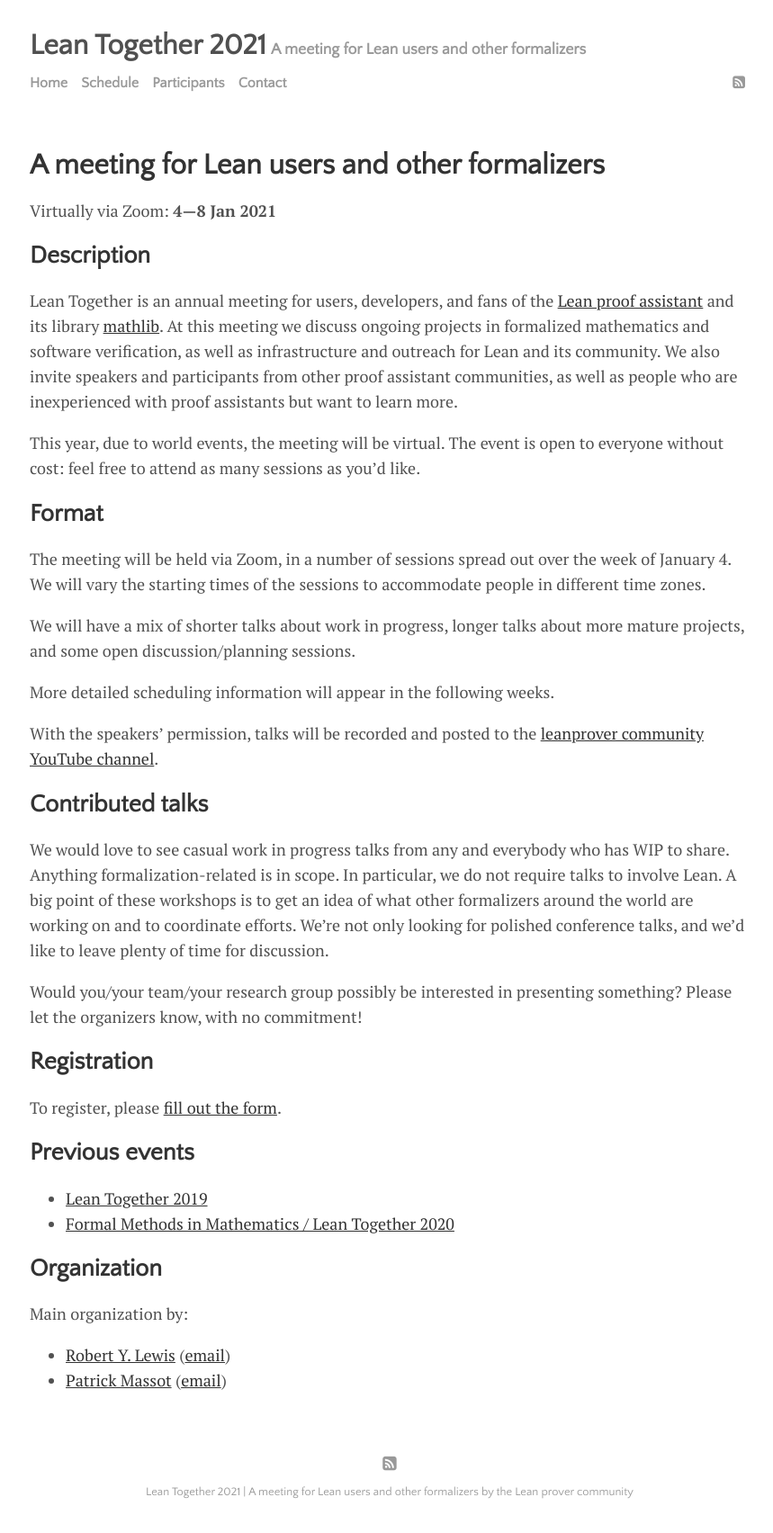
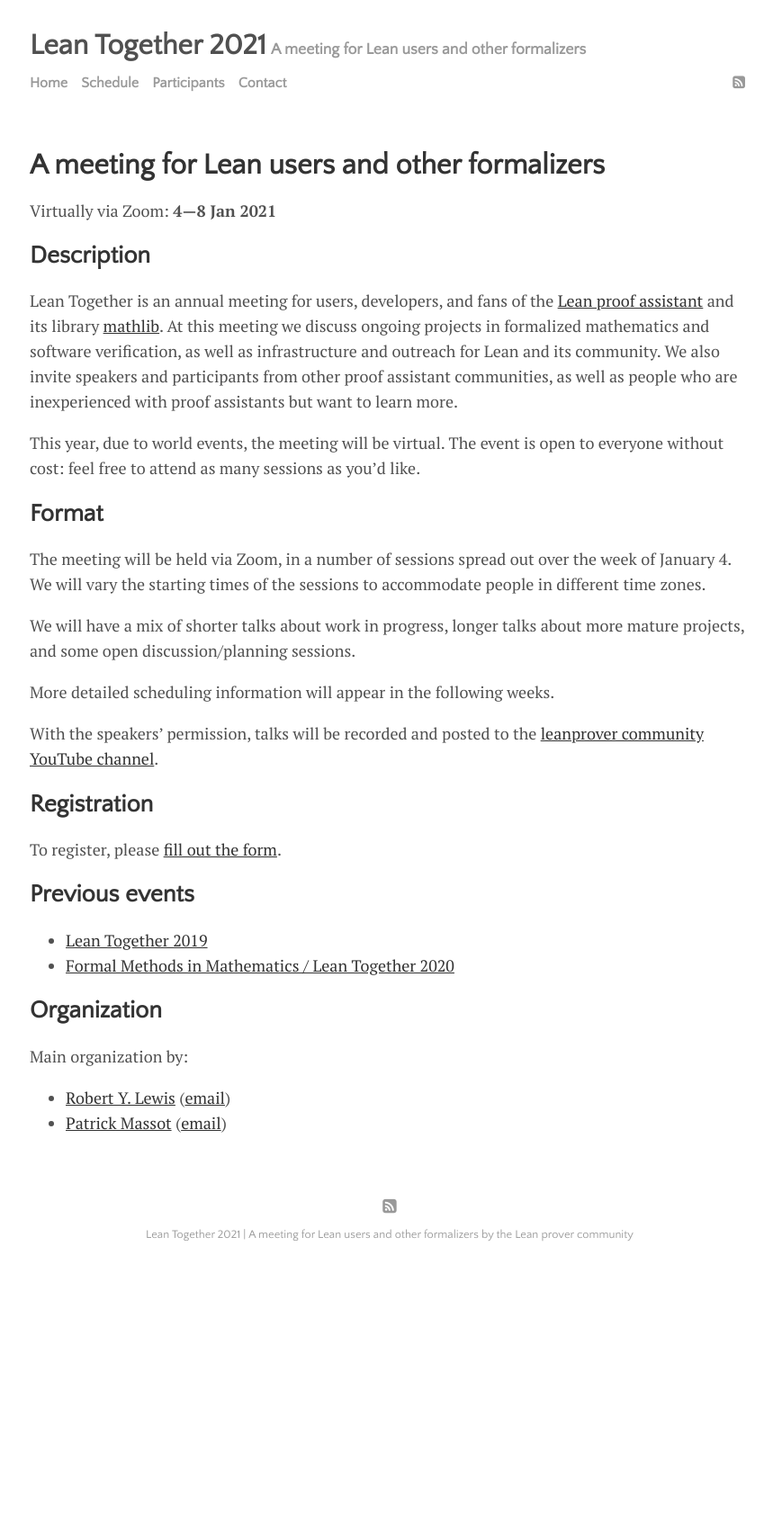
Before and after one commit to leanprover-community/lt2021, a Jekyll site: the page built from index.md, in a window 1280 px wide. Shown: the whole page at 90% size, without its empty margins (207-1066 px from the left). Built offline with Jekyll 4.4.1, drawn with Linux system fonts in a browser that asks for light colours; after the commit the page ends 1418 px from its top, so only the background shows below that.

Commit message:
Remove call for contributions

```diff
--- a/index.md
+++ b/index.md
@@ -35,20 +35,6 @@ More detailed scheduling information will appear in the following weeks.
 With the speakers' permission, talks will be recorded and posted to the
 [leanprover community YouTube channel](https://www.youtube.com/channel/UCWe5B7Ikr0AI9727doEUxPg).
 
-## Contributed talks
-
-We would love to see casual work in progress talks from any and everybody who has WIP to share.
-Anything formalization-related is in scope.
-In particular, we do not require talks to involve Lean.
-A big point of these workshops is
-to get an idea of what other formalizers around the world are working on
-and to coordinate efforts.
-We're not only looking for polished conference talks,
-and we'd like to leave plenty of time for discussion.
-
-Would you/your team/your research group possibly be interested in presenting something?
-Please let the organizers know, with no commitment!
-
 ## Registration
 
 To register, please [fill out the form](https://forms.gle/a9x51G6oWebqseEf9).
```
